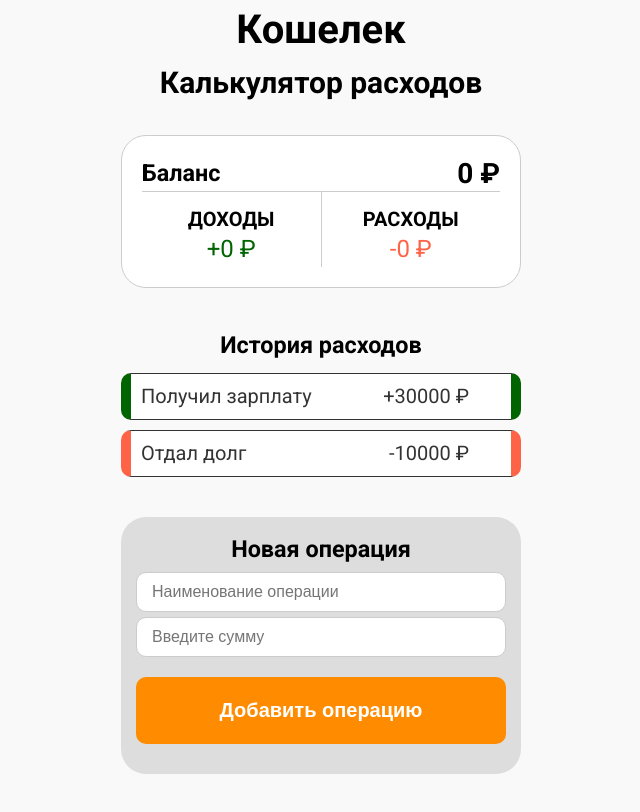
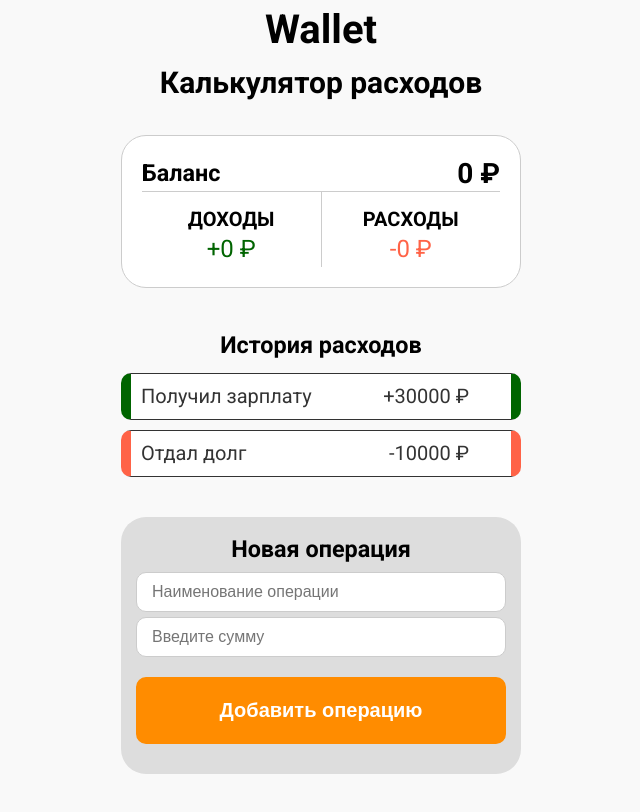
Before and after one commit to sadesett/Wallet, a plain HTML site: page index.html in a window 1280 px wide. Shown: the whole page, without its empty margins (319-959 px from the left). Drawn offline with Linux system fonts and the light colour scheme.

Commit message:
Change title name

```diff
--- a/index.html
+++ b/index.html
@@ -11,7 +11,7 @@
 <body>
 
     <head>
-        <h1>Кошелек</h1>
+        <h1>Wallet</h1>
         <h2>Калькулятор расходов</h2>
     </head>
 
@@ -20,7 +20,7 @@
             <section class="total">
                 <header class="total__header">
                     <h3>Баланс</h3>
-                <p class="total__balance">0 ₽</p>
+                    <p class="total__balance">0 ₽</p>
                 </header>
                 <div class="total__main">
                     <div class="total__main-item total__income">
@@ -57,7 +57,8 @@
                 <h3>Новая операция</h3>
                 <form id="form">
                     <label>
-                        <input type="text" class="operation__fields operation__name" placeholder="Наименование операции">
+                        <input type="text" class="operation__fields operation__name"
+                            placeholder="Наименование операции">
                     </label>
                     <label>
                         <input type="number" class="operation__fields operation__amount" placeholder="Введите сумму">
```
